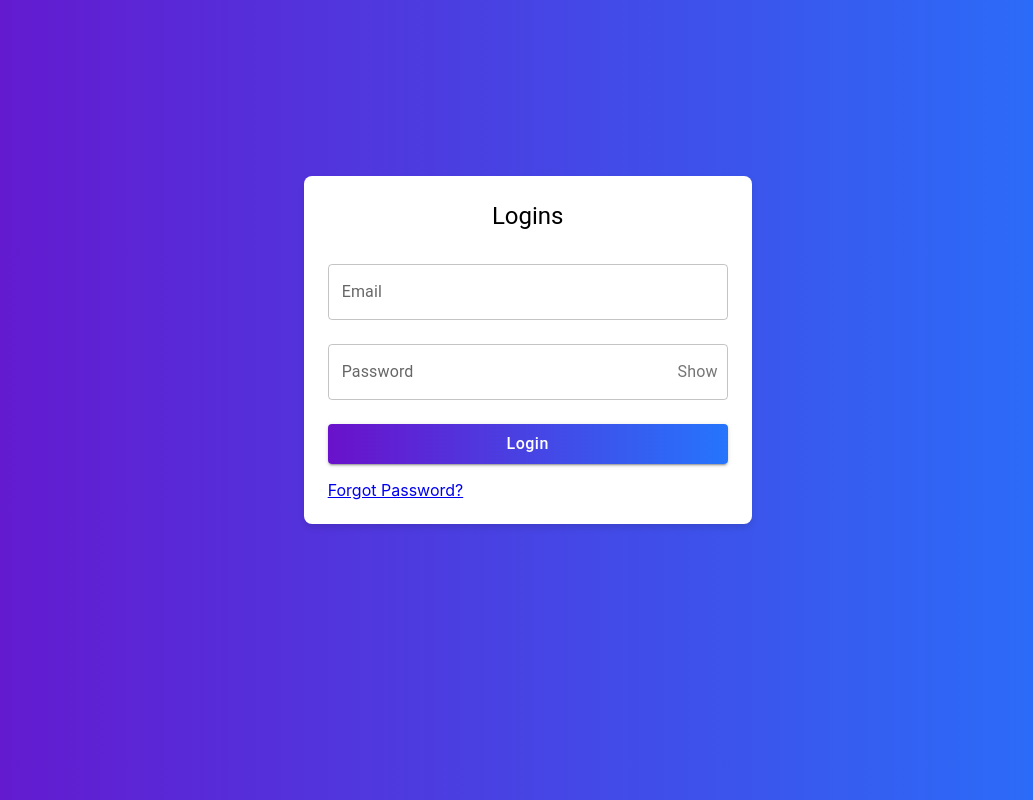
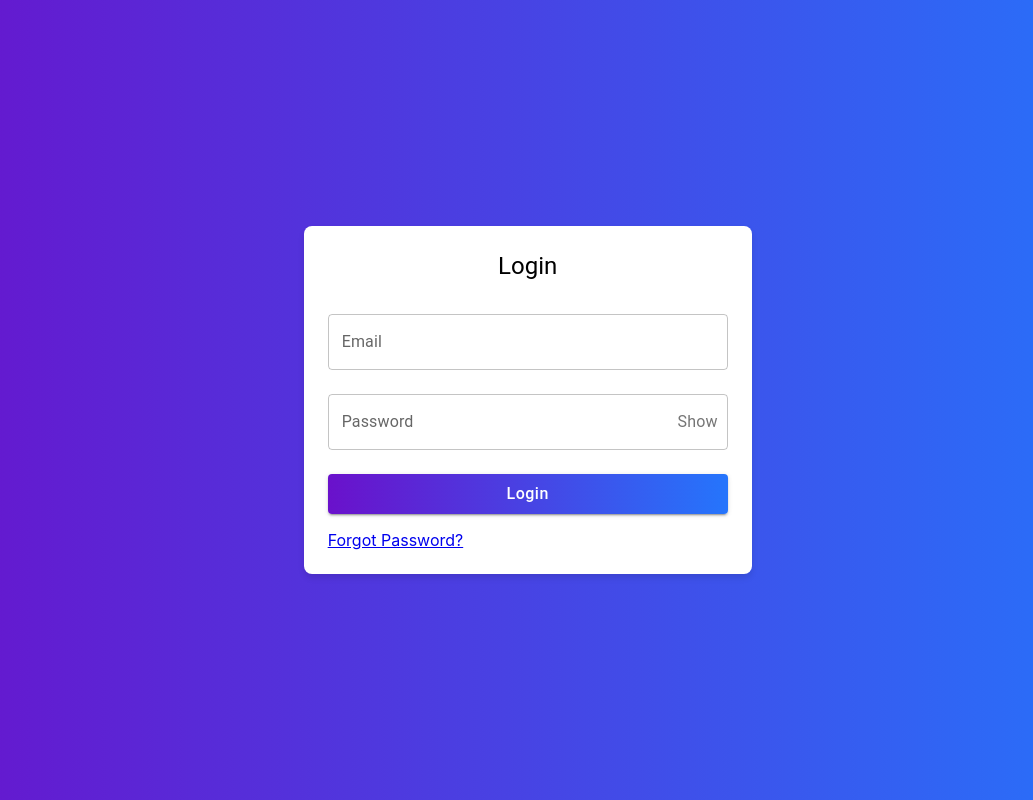
Before and after one commit to mianzainch000/important-links-frontend, a React (Create React App) app: page / in a window 1280 px wide. Shown: the whole page, without its empty margins (123-1156 px from the left). Built offline with nearby package versions, Linux system fonts and the light colour scheme.

Commit message:
card margin top remove

```diff
--- a/src/App.css
+++ b/src/App.css
@@ -13,7 +13,6 @@
   width: 100%;
   padding: 24px;
   max-width: 400px;
-  margin-top: -100px;
   text-align: center;
   border-radius: 8px;
   background-color: white;
--- a/src/screens/auth/login/index.js
+++ b/src/screens/auth/login/index.js
@@ -94,7 +94,7 @@ const LoginForm = () => {
         <Grid item xs={11} sm={8} md={6} lg={4}>
           <Box className="card">
             <Typography variant="h5" sx={{ marginBottom: "16px" }}>
-              Logins
+              Login
             </Typography>
             <form onSubmit={handleSubmit}>
               <TextField
```
